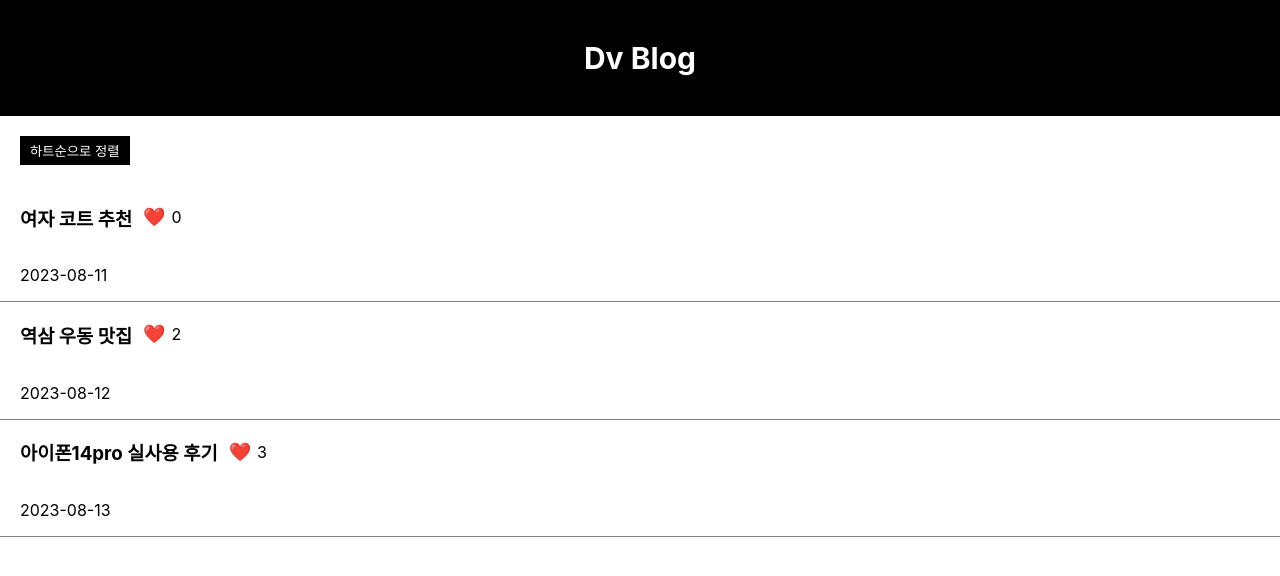
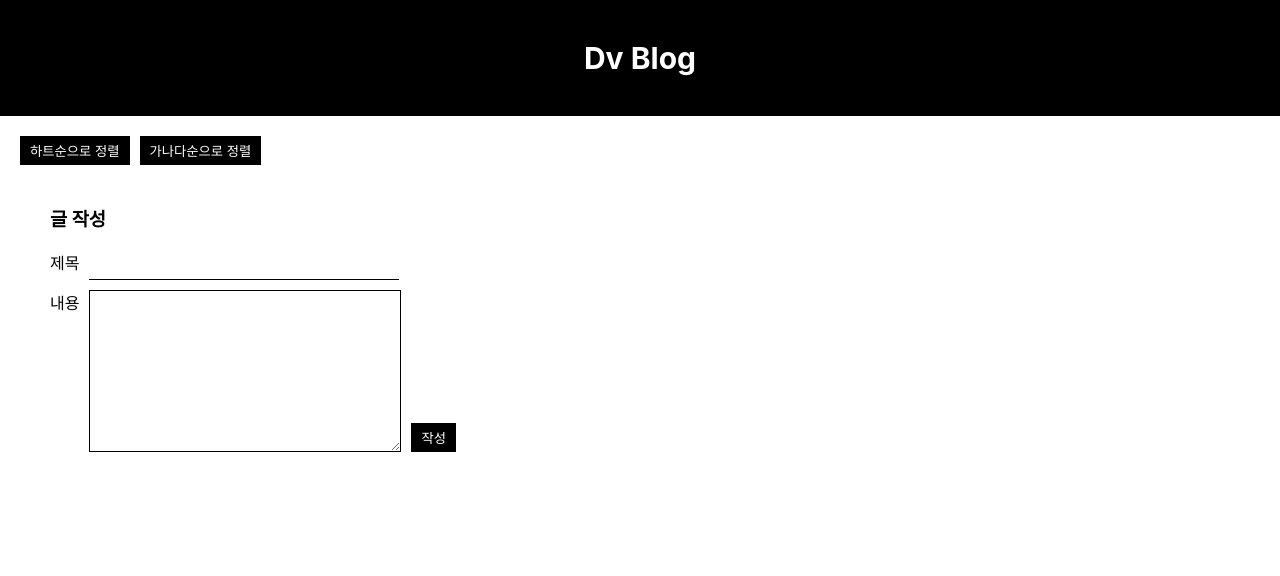
Before and after one commit to davin1221/dvblog, a React (Create React App) app: page / in a window 1280 px wide. Shown: the top 576 px of the page. Built offline with nearby package versions, Linux system fonts and the light colour scheme.

Commit message:
블로그 실습

```diff
--- a/src/App.css
+++ b/src/App.css
@@ -1,5 +1,11 @@
+
 .App {
+  margin: 0px auto;
   text-align: center;
+  width: 70%;
+  display: flex;
+  flex-direction: column;
+  background-color: white;
 }
 
 .black-nav {
@@ -11,6 +17,12 @@
 
 div {
   box-sizing: border-box;
+}
+
+.list_area {
+  padding-top: 20px;
+  margin: 0px 20px;
+  width: 50;
 }
 
 .list {
@@ -38,6 +50,75 @@ div {
   cursor: pointer;
 }
 
+
+.write_area {
+  display: flex;
+  flex-direction: column;
+  align-items: start;
+  margin: 0px 20px;
+  margin-bottom: 30px;
+  padding-left: 30px;
+}
+
+.write_area > div {
+  width: 100%;
+  text-align: start;
+  margin-bottom: 10px;
+}
+
+.write_title_area input {
+  margin-left: 10px;
+  padding: 0px 5px;
+  width: 300px;
+  height: 30px;
+  border: none;
+  border-bottom: 1px solid black;
+}
+
+.write_title_area input:focus{
+  outline: none;
+  border-bottom: 1.5px solid black;
+}
+
+.write_content_area {
+  display: flex;
+}
+
+.write_content_area > div:first-child{
+  display: flex;
+}
+
+.write_content_area textarea {
+  height: 150px;
+  width: 300px;
+  margin-left: 10px;
+  padding: 5px;
+  border: 1px solid black;
+}
+
+.write_content_area textarea:focus{
+  outline: none;
+  border: 1.5px solid black;
+}
+
+
+.write_content_area > div:last-child{
+  display: flex;
+  flex-direction: column;
+  justify-content: end;
+  margin-left: 10px;
+}
+
+.write_content_area > div:last-child button{
+  background-color: black;
+  color: white;
+  border: none;
+  padding: 5px 10px;
+  cursor: pointer;
+}
+
+
+
 .title_heart_area{
   display: flex;
   align-items: center;
@@ -61,38 +142,47 @@ div {
 }
 
 .modal {
-  margin-top: 20px;
+  margin: 20px 20px;
   padding: 20px;
   background-color: #eee;
   text-align: left;
+
+  display: flex;
+  flex-direction: column;
 }
 
-@media (prefers-reduced-motion: no-preference) {
-  .App-logo {
-    animation: App-logo-spin infinite 20s linear;
-  }
+.modal .modal_title_date {
+  display: flex;
+  align-items: center;
+  border-bottom: 1px solid black;
 }
 
-.App-header {
-  background-color: #282c34;
-  min-height: 100vh;
-  display: flex;
-  flex-direction: column;
-  align-items: center;
-  justify-content: center;
-  font-size: calc(10px + 2vmin);
-  color: white;
+.modal .modal_title_date  span {
+  color: gray;
+  margin-left: 10px;
+  font-size: 15px;
 }
 
-.App-link {
-  color: #61dafb;
+.modal .modal_content {
+  padding: 10px;
 }
 
-@keyframes App-logo-spin {
-  from {
-    transform: rotate(0deg);
-  }
-  to {
-    transform: rotate(360deg);
-  }
+.modal .delete_area {
+  text-align: end;
 }
+
+.modal button {
+  background-color: black;
+  color: white;
+  border: none;
+  padding: 5px 10px;
+}
+
+
+@media (max-width: 1400px) {
+  .App { width: 100%; }
+}
+
+@media (max-width: 480px) {
+  .App { width: 100%; }
+}
--- a/src/App.js
+++ b/src/App.js
@@ -1,27 +1,31 @@
 /* eslint-disable */
 
 import './App.css';
-import { useState } from 'react';
+import { useState, useRef } from 'react';
 
 
 const Modal = ({글정보, id}) => {
+  console.log(글정보[id])
     return (
       <article className='modal'>
-        <h4>{글정보[id].title}</h4>
-        <p>{글정보[id].date}</p>
-        <p>{글정보[id].content}</p>
-        <button>글수정</button>
+        <div className='modal_title_date'>
+          <h3>{글정보[id].title}</h3>
+          <span>{new Date(글정보[id].date).toISOString().slice(0,10)}</span>
+        </div>
+
+        <p className='modal_content'>{글정보[id].content}</p>
+
+        <span className='delete_area'>
+          <button>삭제</button>
+        </span>
+
       </article>
     )
 }
 
 function App() {
 
-  const [글정보, setData] = useState([
-    {id: 1, title: '여자 코트 추천', heart: 0, date: '2023-08-11', content:'퍼스널 컬러에 따른 코트 추천! 무엇이 있을까요?'},
-    {id: 2, title: '역삼 우동 맛집', heart: 2, date: '2023-08-12', content:'역삼 우동 맛집. 역시 역전우동 ~'},
-    {id: 3, title: '아이폰14pro 실사용 후기', heart: 3, date: '2023-08-13', content: '아이폰14 pro 새로우 기능 다이나믹 아일랜드!'},
-  ]);
+  const [글정보, setData] = useState([]);
 
   const [modal, setModal] = useState([{isTrue: false, id: 0}]);
 
@@ -37,15 +41,64 @@ function App() {
     setData(newInfo)
   }
 
-  const sort = () => {
+  // 하트순 정렬
+  const sortHeart = () => {
    const sortInfo = [...글정보].sort((a,b) => b.heart - a.heart)
    setData(sortInfo);
+  }
+
+  // 가나다순 정렬
+  const sortAbc = () => {
+    const sortInfo2 = [...글정보].sort((a,b) => a.title.localeCompare(b.title));
+    console.log("sortInfo2: ", sortInfo2)
+    setData(sortInfo2);
   }
 
   const handleModal = (index) => {
     setModal([{ isTrue: !modal[0].isTrue, id: index }]);
   }
 
+  const [newItem, setNewItem] = useState({
+    title:"",
+    content:"",
+  })
+  const handleChange = (e) => {
+    setNewItem({...newItem, [e.target.name]:e.target.value})
+  }
+
+  const id = useRef(0);
+
+  const handleSubmit = () => {
+    if(newItem.title.length === 0) {
+      alert("제목을 입력하세요.");
+      return;
+    }
+
+    if(newItem.content.length === 0) {
+      alert("내용을 입력하세요.");
+      return;
+    }
+
+    const date = new Date().getTime();
+
+    const 새글정보 = {
+      id: id.current,
+      title: newItem.title,
+      content: newItem.content,
+      date: date,
+      heart: 0
+    }
+
+    setData([새글정보, ...글정보]);
+
+    id.current += 1;
+
+    setNewItem({
+      title:"",
+      content:"",
+    })
+
+  }
 
   return (
     <div className="App">
@@ -54,10 +107,36 @@ function App() {
       </div>
 
       <div className='sort_btn'>
-       <button onClick={sort}>하트순으로 정렬</button>
+       <button onClick={sortHeart}>하트순으로 정렬</button>
+       <button onClick={sortAbc} style={{marginLeft : "10px"}}>가나다순으로 정렬</button>
+      </div>
+
+      <div className='write_area'>
+        <h3>글 작성</h3>
+
+        <div className='write_title_area'>
+          <span>제목</span>
+          <input name='title' onChange={handleChange}
+                 value={newItem.title}/>
+        </div>
+
+        <div className='write_content_area'>
+          <div>
+            <span>내용</span>
+            <textarea name='content'
+                      onChange={handleChange}
+                      value={newItem.content}/>
+          </div>
+
+          <div>
+            <button onClick={handleSubmit}>작성</button>
+          </div>
+        </div>
       </div>
 
 
+
+      <div className='list_area'>
         {글정보.map((it, index)=> {
           return (
           <article className='list' key={it.id}>
@@ -70,10 +149,12 @@ function App() {
               </div>
             </div>
 
-        <p>{it.date}</p>
+          <p>{new Date(it.date).toISOString().slice(0,10)}</p>
           </article>
           )
         })}
+      </div>
+
 
       {
         modal[0].isTrue === true ?  <Modal 글정보={글정보} id={modal[0].id}/> : null
```
Lines whose indentation alone changed are shown as unchanged.
